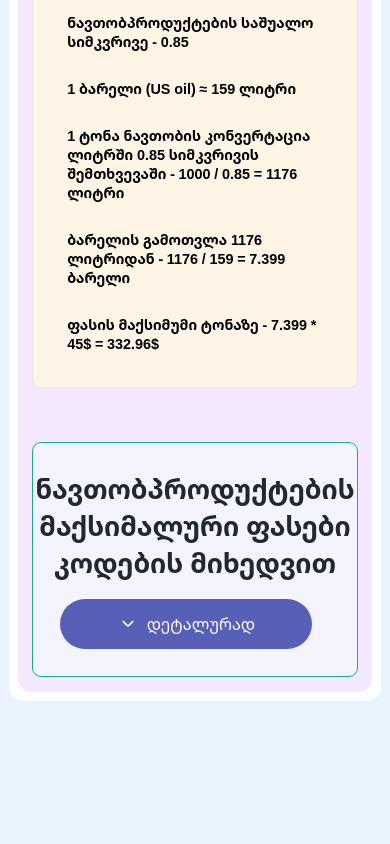
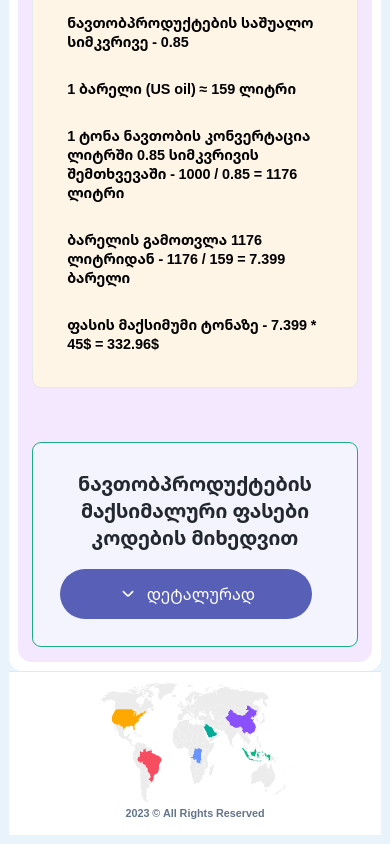
Before and after one commit to irakli85/Oil-Dashboard, a React (Vite) app: page /oilprice in a window 390 px wide. Shown: the part 1068-1912 px from the top of the page. Before the commit the page ends 1778 px from the top, so only its background shows below. Built offline with nearby package versions, Linux system fonts and the light colour scheme; no server answers.

Commit message:
Add mobile footer and responsive styles to various components

```diff
--- a/src/App.jsx
+++ b/src/App.jsx
@@ -1,12 +1,42 @@
 import React from "react"
+import styled from "styled-components"
 import GlobalStyles from "./styledComponents/GlobalStyles"
 import Aside from "./components/Aside"
 import Content from "./components/Content"
-import { MainSty } from "./styledComponents/StyledComponents"
+import { CopyRight, MainSty } from "./styledComponents/StyledComponents"
 import { BrowserRouter } from "react-router-dom"
 import ScrollToTop from "./components/ScrollToTop"
 import { AdminAuthProvider } from "./components/AdminAuthProvider"
 import { Analytics } from "@vercel/analytics/react"
+import SvgWorld from "./styledComponents/svg/Svgworld"
+
+const MobileFooter = styled.footer`
+  display: none;
+
+  @media (max-width: 980px) {
+    display: flex;
+    flex-direction: column;
+    align-items: center;
+    gap: 0.4rem;
+    padding: 1.2rem 1.5rem 1.6rem;
+    border-top: 1px solid #e2e8f0;
+    background: #fff;
+
+    svg {
+      display: block;
+      width: min(22rem, 70vw);
+      height: auto;
+    }
+  }
+`
+
+const MobileFooterCopyRight = styled(CopyRight)`
+  margin: 0;
+  color: #64748b;
+  font-size: 1.2rem;
+  text-align: center;
+  cursor: default;
+`
 
 function App() {
 
@@ -19,6 +49,10 @@ function App() {
             <Content/>
             <ScrollToTop/>
         </MainSty>
+        <MobileFooter>
+          <SvgWorld />
+          <MobileFooterCopyRight>2023 © All Rights Reserved</MobileFooterCopyRight>
+        </MobileFooter>
         <Analytics />
       </AdminAuthProvider>
     </BrowserRouter>
--- a/src/components/Docs.jsx
+++ b/src/components/Docs.jsx
@@ -162,6 +162,11 @@ const Img = styled.img`
 
 const DivHead = styled.div`
   position: relative;
+
+  @media (max-width: 640px) {
+    width: min(calc(100% + 3.2rem + 50px), calc(100vw - 1.8rem));
+    margin-left: 0;
+  }
 `
 
 const DivBody = styled(motion.div)`
@@ -188,6 +193,10 @@ const P = styled.p`
   left: 50%;
   transform: translate(-50%, -50%);
   padding: 0 1.5rem;
+
+  @media (max-width: 640px) {
+    padding: 0 0.8rem;
+  }
 `
 const DivItem = styled(motion.div)`
   display: flex;
@@ -209,6 +218,10 @@ const DivItem1 = styled.div`
   @media (max-width: 560px) {
     align-items: flex-start;
     flex-direction: column;
+
+    img {
+      display: none;
+    }
   }
 `
 const Pitem = styled.p`
--- a/src/components/Map.jsx
+++ b/src/components/Map.jsx
@@ -260,18 +260,35 @@ const Map = () => {
 
 const Container = styled.div`
   width: 100%;
+  min-width: 0;
   display: flex;
+
+  @media (max-width: 640px) {
+    height: 65vh;
+    gap: 0.8rem;
+    align-items: stretch;
+  }
 `
 
 const Aside = styled.div`
   width: 25%;
+  min-width: 0;
   background-color: white;
   padding: 1rem;
+
+  @media (max-width: 640px) {
+    width: auto;
+    flex: 0 0 40%;
+    height: 100%;
+    padding: 0.8rem;
+    overflow-y: auto;
+  }
 `
 
 const VesselCard = styled.div`
   display: flex;
   align-items: center;
+  min-width: 0;
   gap: 12px;
   padding: 10px 0;
   border-bottom: 1px solid #f0f0f0;
@@ -279,6 +296,7 @@ const VesselCard = styled.div`
   img {
     width: 24px;
     height: 24px;
+    flex: 0 0 24px;
   }
 
   div {
@@ -286,17 +304,41 @@ const VesselCard = styled.div`
     flex-direction: column;
     gap: 2px;
     flex: 1;
+    min-width: 0;
+    overflow-wrap: anywhere;
   }
 
   strong {
     font-size: 15px;
     line-height: 1.2;
+    overflow-wrap: anywhere;
   }
 
   p {
     margin: 0;
     font-size: 12px;
     color: #555;
+    overflow-wrap: anywhere;
+  }
+
+  @media (max-width: 640px) {
+    align-items: flex-start;
+    gap: 4px;
+    padding: 8px 0;
+
+    img {
+      width: 18px;
+      height: 18px;
+      flex-basis: 18px;
+    }
+
+    strong {
+      font-size: 12px;
+    }
+
+    p {
+      font-size: 10px;
+    }
   }
 `
 
@@ -321,12 +363,23 @@ const RemoveButton = styled.button`
     opacity: 0.4;
     cursor: not-allowed;
   }
+
+  @media (max-width: 640px) {
+    flex: 0 0 auto;
+    padding: 4px;
+    font-size: 14px;
+  }
 `
 
 const RadiusControls = styled.div`
   display: flex;
   gap: 10px;
   margin-bottom: 12px;
+
+  @media (max-width: 640px) {
+    flex-wrap: wrap;
+    gap: 4px;
+  }
 `
 
 const RadiusButton = styled.button`
@@ -339,6 +392,10 @@ const RadiusButton = styled.button`
   font-weight: 700;
   cursor: pointer;
   transition: all 0.2s ease;
+
+  @media (max-width: 640px) {
+    padding: 6px 8px;
+  }
 
   &:hover {
     opacity: 0.95;
@@ -380,8 +437,15 @@ const EmptyState = styled.div`
 const Content = styled.div`
   position: relative;
   width: 75%;
+  min-width: 0;
   height: 100vh;
   background-color: gainsboro;
+
+  @media (max-width: 640px) {
+    width: auto;
+    flex: 1 1 0;
+    height: 100%;
+  }
 `
 
 const LiveMap = styled(MapContainer)`
--- a/src/components/Navigation.jsx
+++ b/src/components/Navigation.jsx
@@ -58,6 +58,18 @@ const buttonVariants = {
 
 const ExportNavItem = styled.div`
   width: 100%;
+`
+
+const DesktopWorld = styled.div`
+  @media (max-width: 980px) {
+    display: none;
+  }
+`
+
+const DesktopCopyRight = styled(CopyRight)`
+  @media (max-width: 980px) {
+    display: none;
+  }
 `
 
 const InvoiceNavIconWrap = styled.span`
@@ -291,8 +303,8 @@ const Navigation = ({ isMenuOpen = true, onLinkClick }) => {
                 </LinkSty>
             </motion.div>
         </NavDivSty>
-        <SvgWorld/>
-        <CopyRight>2023 © All Rights Reserved </CopyRight>
+        <DesktopWorld><SvgWorld /></DesktopWorld>
+        <DesktopCopyRight>2023 © All Rights Reserved </DesktopCopyRight>
     </NavCont>
   )
 }
--- a/src/components/OilPrice.jsx
+++ b/src/components/OilPrice.jsx
@@ -9,7 +9,7 @@ const OilPrice = () => {
 
 <Container>
     <PriceCalc/>
-    <DeepDive text='ნავთობპროდუქტების მაქსიმალური ფასები კოდების მიხედვით'>
+    <DeepDive compactMobileTitle text='ნავთობპროდუქტების მაქსიმალური ფასები კოდების მიხედვით'>
         <H2>ნედლი ნავთობის ფასი</H2>
         <TableScroll><Table
                 width={240}
--- a/src/components/ReservoirTable.jsx
+++ b/src/components/ReservoirTable.jsx
@@ -12,7 +12,7 @@ const ReservoirTable = ({
   const emptyCellCount = showYear ? 3 : 2
 
   return (
-    <DeepDive text={title} id={id}>
+    <DeepDive text={title} id={id} compactMobileTitle>
       <TableScroll>
         <Table
           style={{
--- a/src/styledComponents/DeepDive.jsx
+++ b/src/styledComponents/DeepDive.jsx
@@ -3,13 +3,13 @@ import { styled } from 'styled-components'
 import arrow from '../assets/white.svg'
 
 
-function DeepDive({text, children, id}) {
+function DeepDive({text, children, id, compactMobileTitle = false}) {
   const [clicked, setClicked] = useState(false)
   const [drop, setDrop] = useState(0)
 
   return (
     <DiveDivSt id={id}>
-      <DiveH2St  >{text}</DiveH2St>
+      <DiveH2St $compactMobileTitle={compactMobileTitle}>{text}</DiveH2St>
       <DiveBtnSt onClick={() => {setClicked(!clicked); drop === 0 ? setDrop(1) : setDrop(0)}}>
         <div><ConceptImgSt src={arrow} alt="arrow" dropdown={drop}/></div>
         <DiveP>დეტალურად</DiveP>
@@ -61,6 +61,10 @@ const DiveH2St = styled.h2`
   font-size: 3rem;
   font-weight: 700;
   text-align: center;
+
+  @media (max-width: 640px) {
+    ${({ $compactMobileTitle }) => $compactMobileTitle && 'font-size: 2.2rem;'}
+  }
 `
 
 export const ConceptImgSt = styled.img`
```
